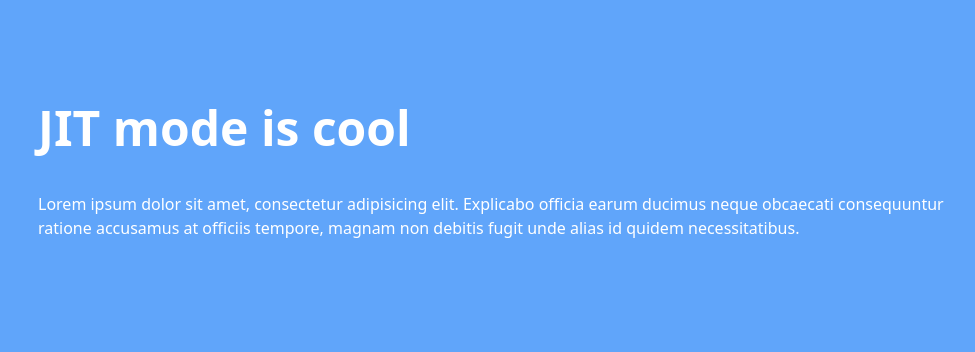
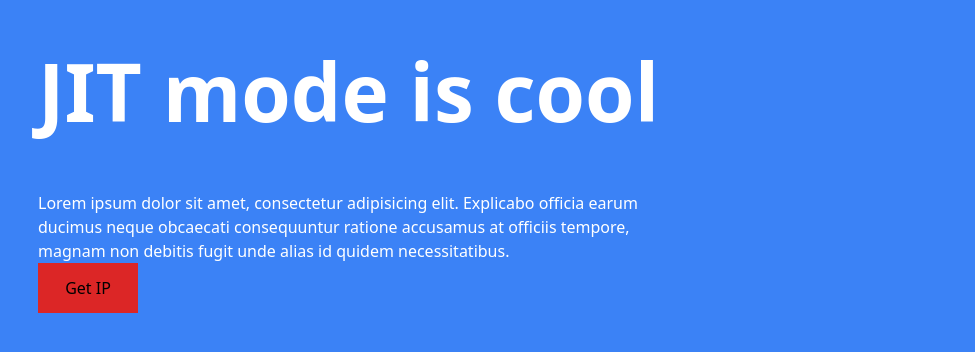
Before and after one commit to Kielx/ip-tracker, a React (Create React App) app: page / in a window 1280 px wide. Shown: the part 228-580 px from the top of the page, without its empty margins (42-1017 px from the left). Built offline with nearby package versions, Linux system fonts and the light colour scheme.

Commit message:
Add basic data fetching logic

```diff
--- a/src/App.js
+++ b/src/App.js
@@ -1,8 +1,38 @@
+import { useEffect, useState } from "react";
+
 function App() {
+  const [geoIP, setGeoIP] = useState("");
+  const [loading, setLoading] = useState(false);
+
+  useEffect(() => {
+    sessionStorage.getItem("geoIP") &&
+      setGeoIP(JSON.parse(sessionStorage.getItem("geoIP")));
+  }, []);
+
+  useEffect(() => {
+    sessionStorage.setItem("geoIP", JSON.stringify(geoIP));
+  }, [geoIP]);
+
+  async function getGeoIP(link) {
+    setLoading(true);
+    try {
+      const response = await fetch(
+        `https://geo.ipify.org/api/v1?apiKey=${process.env.REACT_APP_GEO_API_KEY}`
+      );
+      let data = await response.json();
+      setLoading(false);
+      console.log(data);
+      return setGeoIP(data);
+    } catch (e) {
+      console.log(e);
+      return;
+    }
+  }
+
   return (
-    <div className="bg-blue-400 h-screen grid">
-      <div className="w-3/4 my-auto ml-20">
-        <h1 className="text-5xl font-bold mb-10 text-white">
+    <div className="bg-blue-500 h-screen grid">
+      <div className="w-[50%] my-auto ml-20">
+        <h1 className="text-[5rem] font-bold mb-10 text-white">
           JIT mode is cool
         </h1>
         <p className="text-white">
@@ -11,6 +41,9 @@ function App() {
           at officiis tempore, magnam non debitis fugit unde alias id quidem
           necessitatibus.
         </p>
+        <button onClick={getGeoIP} className="bg-red-600 w-[100px] h-[50px]">
+          Get IP
+        </button>
       </div>
     </div>
   );
--- a/src/index.css
+++ b/src/index.css
@@ -557,16 +557,25 @@ video {
 .h-screen {
 	height: 100vh;
 }
-.w-3\/4 {
-	width: 75%;
+.h-\[50px\] {
+	height: 50px;
 }
-.bg-blue-400 {
+.w-\[50\%\] {
+	width: 50%;
+}
+.w-\[100px\] {
+	width: 100px;
+}
+.bg-blue-500 {
 	--tw-bg-opacity: 1;
-	background-color: rgba(96, 165, 250, var(--tw-bg-opacity));
+	background-color: rgba(59, 130, 246, var(--tw-bg-opacity));
 }
-.text-5xl {
-	font-size: 3rem;
-	line-height: 1;
+.bg-red-600 {
+	--tw-bg-opacity: 1;
+	background-color: rgba(220, 38, 38, var(--tw-bg-opacity));
+}
+.text-\[5rem\] {
+	font-size: 5rem;
 }
 .font-bold {
 	font-weight: 700;
```
Also changed, not shown: 1 other file (tests, documents, lock files or other folders).
